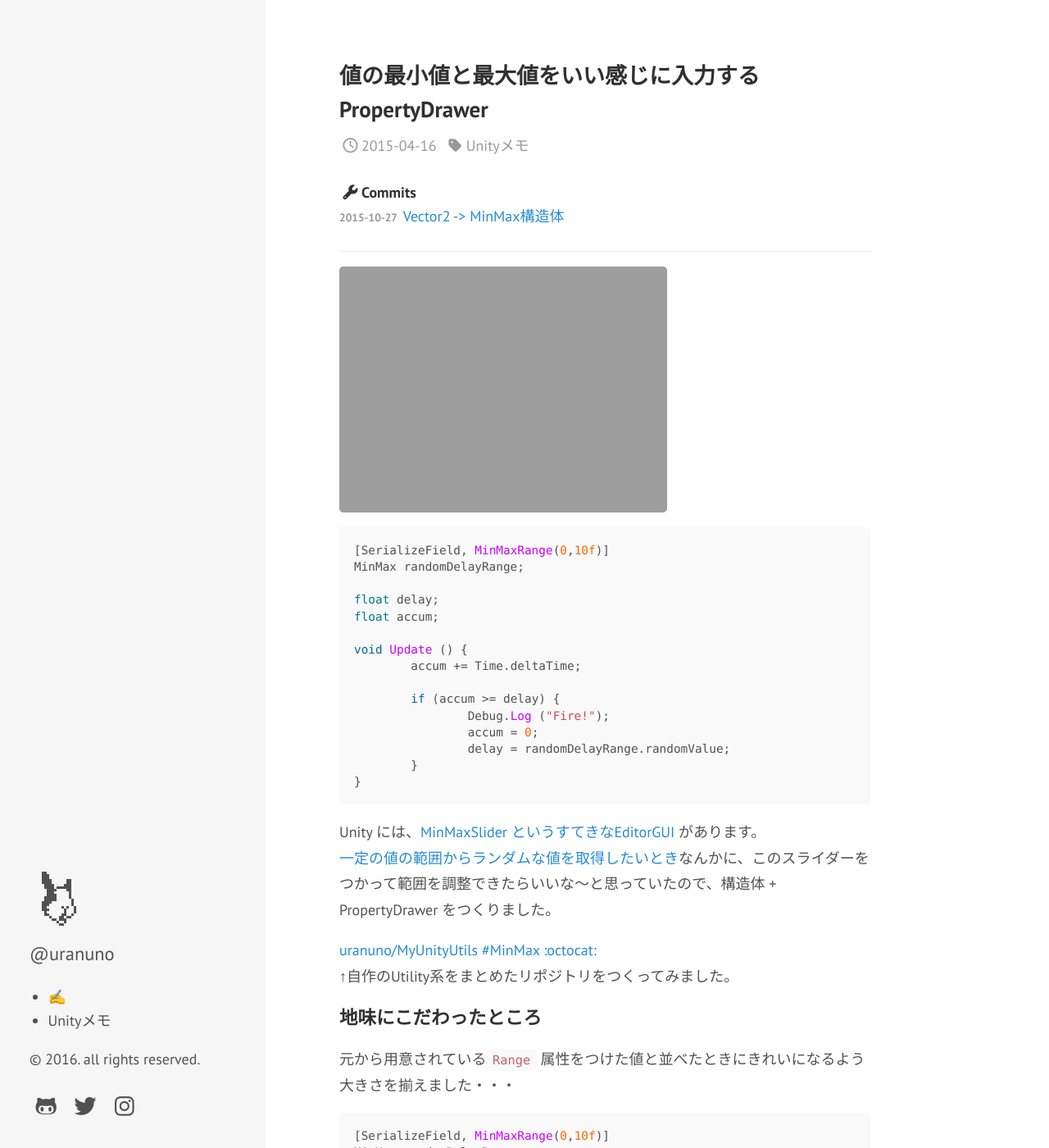
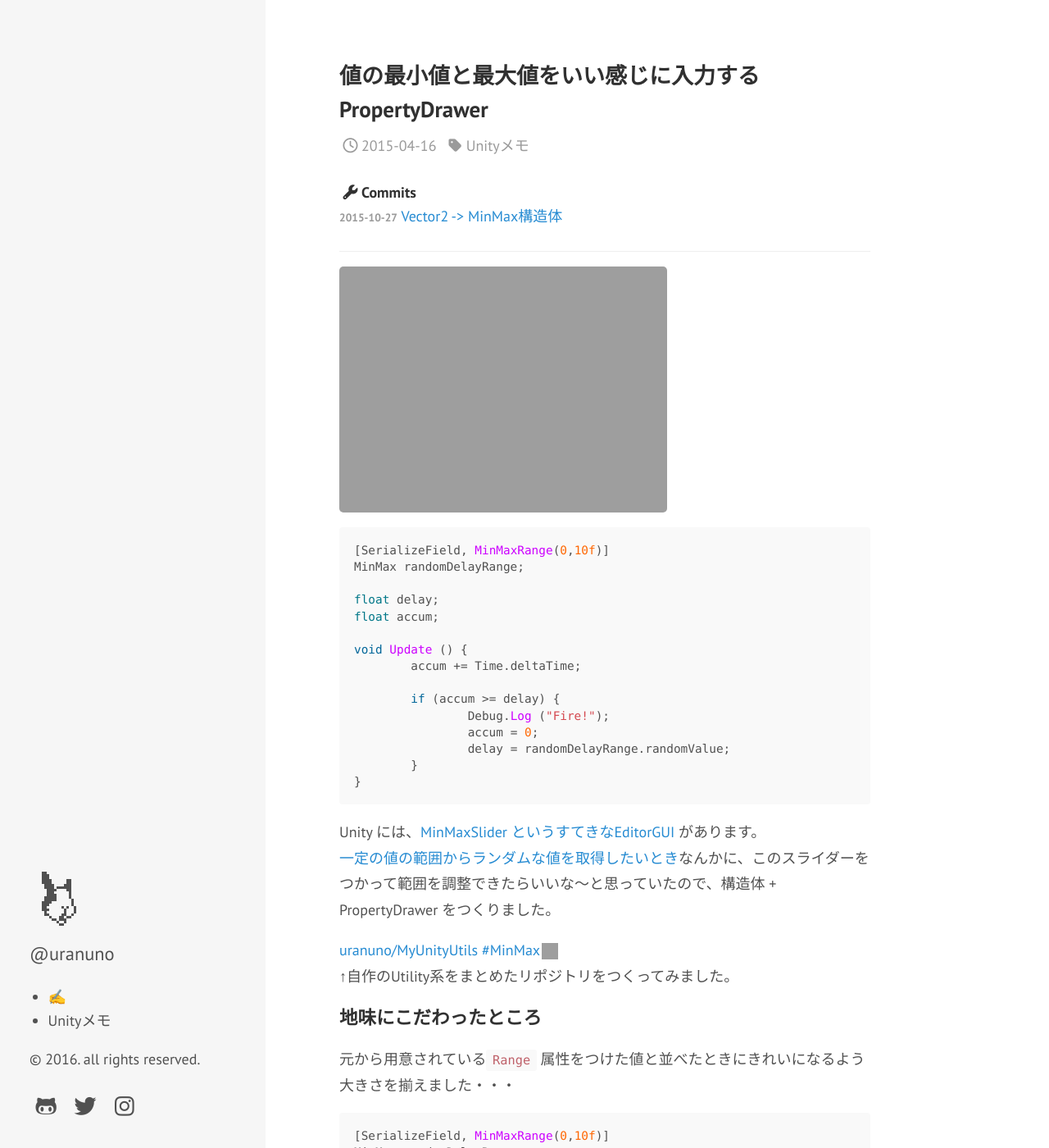
Before and after one commit to uranuno/uranuno.github.io, a Jekyll site: the page built from _posts/2015-04-16-min-max-range-attribute.md, in a window 1280 px wide and 1400 px high. Shown: the whole window at 82% size. Built offline with Jekyll 4.4.1, drawn with Linux system fonts in a browser that asks for light colours; nearby versions of some CDN libraries; a script that is not in the unit is left out; comment, search, counter and statistics services are not loaded; grey boxes are pictures that could not be loaded.

Commit message:
:octcat:

```diff
--- a/_posts/2015-04-16-min-max-range-attribute.md
+++ b/_posts/2015-04-16-min-max-range-attribute.md
@@ -37,7 +37,7 @@ void Update () {
 Unity には、[MinMaxSlider というすてきなEditorGUI](http://docs.unity3d.com/ScriptReference/EditorGUI.MinMaxSlider.html) があります。
 [一定の値の範囲からランダムな値を取得したいとき](http://docs.unity3d.com/ScriptReference/Random.Range.html)なんかに、このスライダーをつかって範囲を調整できたらいいな〜と思っていたので、構造体 + PropertyDrawer をつくりました。
 
-[uranuno/MyUnityUtils #MinMax :octocat:](https://github.com/uranuno/MyUnityUtils#min-max)
+[uranuno/MyUnityUtils #MinMax](https://github.com/uranuno/MyUnityUtils#min-max)
 ↑自作のUtility系をまとめたリポジトリをつくってみました。
 
 <!-- more -->
--- a/assets/css/nunomemo.css
+++ b/assets/css/nunomemo.css
@@ -35,6 +35,16 @@ img.emoji {
   border-radius: 0;
   vertical-align: text-top;
 }
+a[href^="https://github.com/uranuno/"]:not([href*="uranuno.github.io"]):after {
+  content: '';
+  background: url(https://assets.github.com/images/icons/emoji/octocat.png);
+  background-size: contain;
+  display: inline-block;
+  width: 20px;
+  height: 20px;
+  vertical-align: sub;
+  margin-left: 0.1em;
+}
 
 /* Font Awesome */
 .fa-fw {
@@ -58,7 +68,7 @@ h3, h4, h5, h6 {
 
 /* Small */
 small {
-  margin-right: 0.5em;
+  margin-right: 0.25rem;
   color: #9a9a9a;
   font-size: 75%;
 }
```
Also changed, not shown: _posts/2014-12-26-tag-and-layer-attribute.md (+1 -1 lines), _posts/2015-02-25-scrolling-stage.md (+1 -1 lines), _posts/2015-03-10-play-recorder.md (+1 -1 lines).
